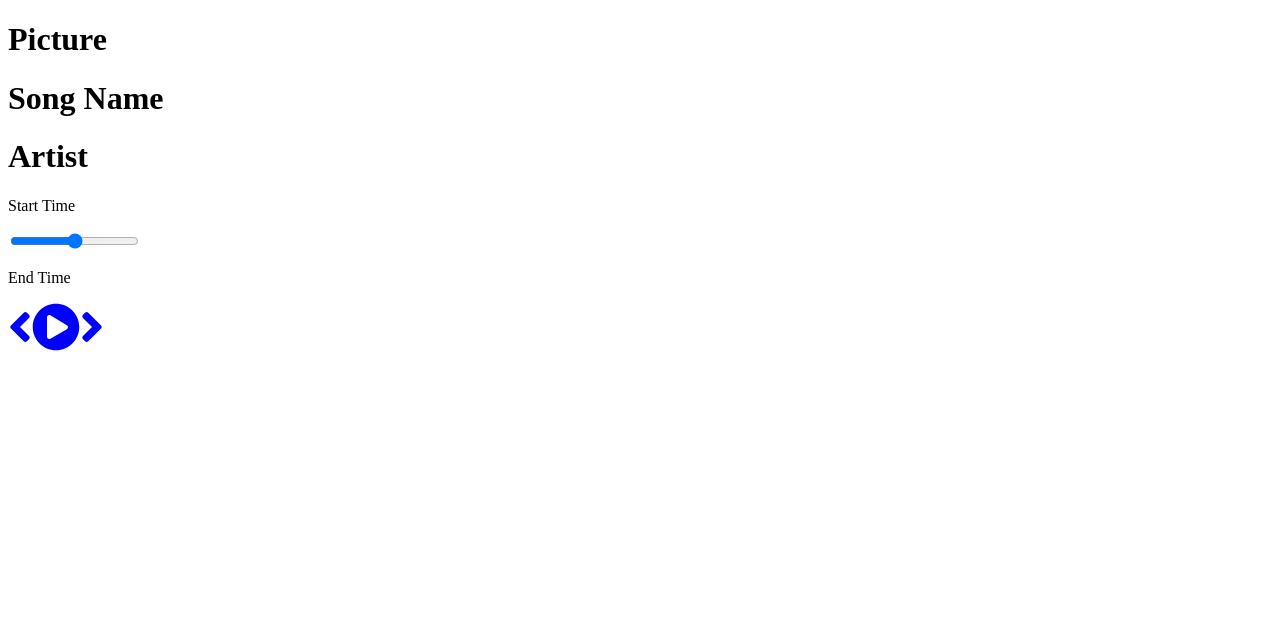
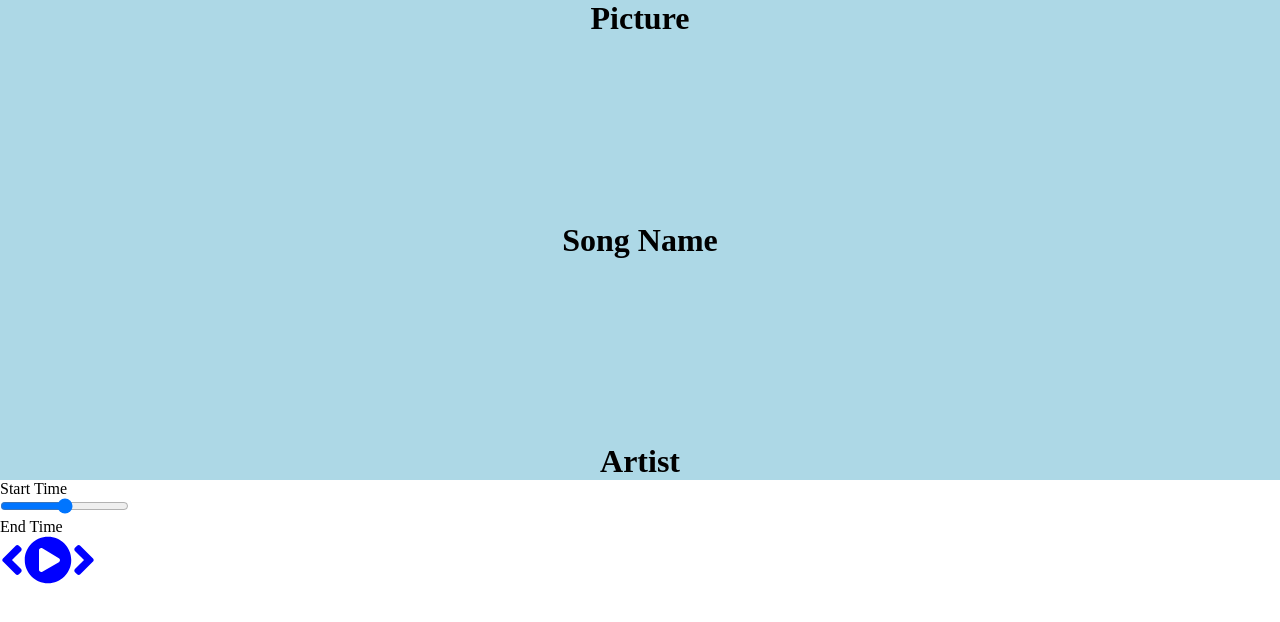
Before and after one commit to Roeck/Tuned, a React (Create React App) app: page / in a window 1280 px wide. Shown: the top 622 px of the page. Built offline with nearby package versions, Linux system fonts and the light colour scheme.

Commit message:
player and song initial styles

```diff
--- a/src/App.js
+++ b/src/App.js
@@ -1,4 +1,5 @@
 import React from 'react';
+import "./styles/app.scss";
 import Player from './components/Player'
 import Song from './components/Song'
 
--- /dev/null
+++ b/src/styles/_player.scss
@@ -0,0 +1,8 @@
+.song-container {
+    min-height: 60vh;
+    background-color: lightblue;
+    display: flex;
+    flex-direction: column;
+    align-items: center;
+    justify-content: space-between;
+}
--- /dev/null
+++ b/src/styles/_song.scss
@@ -0,0 +1,8 @@
+.song-container {
+    min-height: 60vh;
+    background-color: lightblue;
+    display: flex;
+    flex-direction: column;
+    align-items: center;
+    justify-content: center;
+}
--- a/src/styles/app.scss
+++ b/src/styles/app.scss
@@ -3,3 +3,6 @@
     padding: 0;
     box-sizing: border-box;
 }
+
+@import "./song";
+@import "./player";
```
Also changed, not shown: 1 other file (tests, documents, lock files or other folders).
